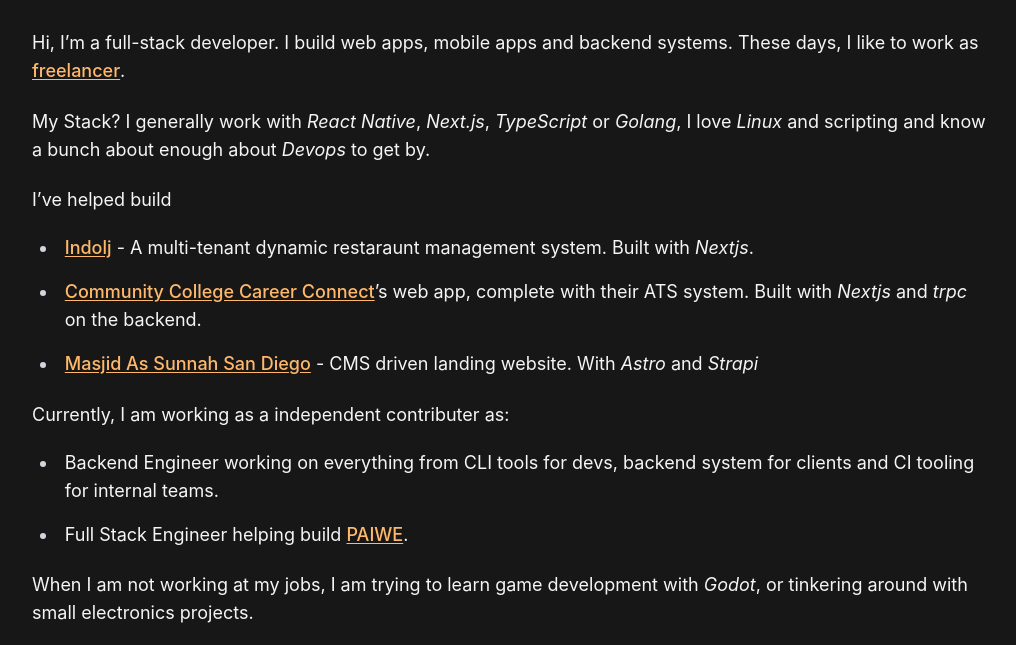
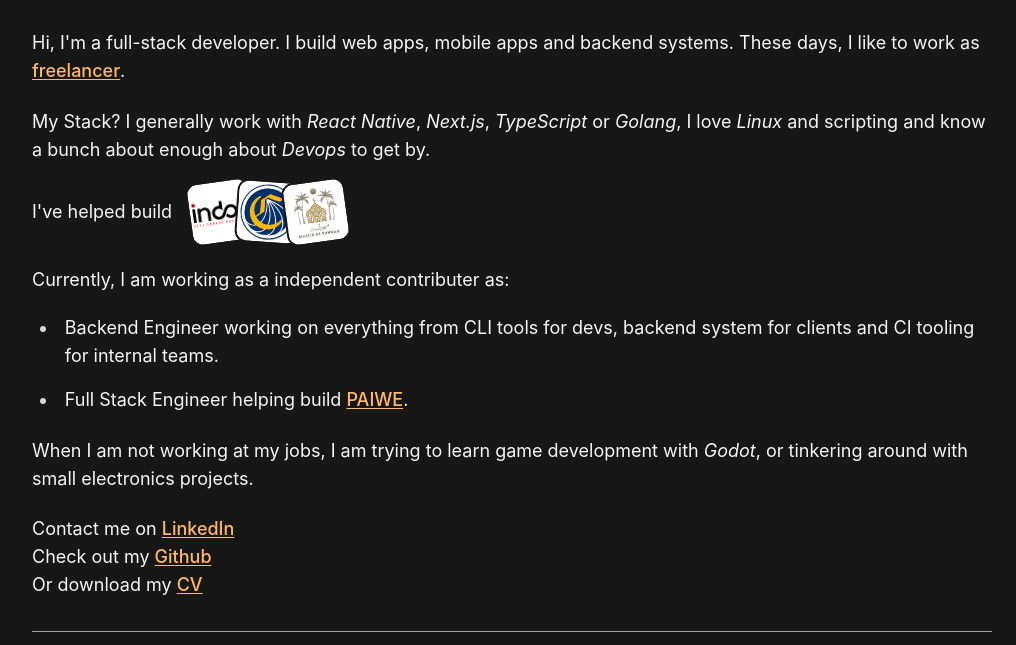
Before and after one commit to abdul-rehman-d/abdul-rehman-d.github.io, an Astro site: page / in a window 1280 px wide. Shown: the part 115-760 px from the top of the page, without its empty margins (128-1144 px from the left). Built offline with nearby package versions, Linux system fonts and the light colour scheme; Astro itself is replaced by a stand-in of ours.

Commit message:
feat: add new projects section

```diff
--- a/astro.config.mjs
+++ b/astro.config.mjs
@@ -2,12 +2,15 @@
 import { defineConfig } from 'astro/config';
 
 import tailwindcss from '@tailwindcss/vite';
+
+import mdx from "@astrojs/mdx";
 
 // https://astro.build/config
 export default defineConfig({
   vite: {
     plugins: [tailwindcss()]
   },
+
   site: process.env.VERCEL === "1" ? (
     process.env.VERCEL_ENV === "production" ?
       `https://${process.env.VERCEL_PROJECT_PRODUCTION_URL}` :
@@ -17,4 +20,6 @@
       "https://abdul-rehman-d.com" :
       "http://localhost:4321"
   ),
+
+  integrations: [mdx()],
 });
--- a/package.json
+++ b/package.json
@@ -9,6 +9,7 @@
     "astro": "astro"
   },
   "dependencies": {
+    "@astrojs/mdx": "^4.3.13",
     "@fontsource/bitcount-grid-double": "^5.2.1",
     "@fontsource/inter": "^5.2.6",
     "@tailwindcss/vite": "^4.1.6",
--- a/src/assets/data.json
+++ /dev/null
@@ -1,6 +0,0 @@
-{
-    "title": "Abdul Rehman",
-    "shortDescription": "I'm a full-stack developer with a focus on frontend engineering and a passion for clean design, smart systems, and solving real-world problems.",
-    "ogImageUrl": "og_image.png",
-    "websiteLink": "https://abdul-rehman-d.com/"
-}
--- /dev/null
+++ b/src/assets/data.ts
@@ -0,0 +1,36 @@
+import indoljImage from "./apps/indolj.png";
+import ccccImage from "./apps/cccc.jpg";
+import massdImage from "./apps/massd.png";
+
+export const SEO_DATA = {
+    title: "Abdul Rehman",
+    shortDescription: "I'm a full-stack developer with a focus on frontend engineering and a passion for clean design, smart systems, and solving real-world problems.",
+    ogImageUrl: "og_image.png",
+    websiteLink: "https://abdul-rehman-d.com/"
+}
+
+export const PROJECTS_DATA = {
+    apps: [
+        {
+            id: "indolj",
+            name: "Indolj",
+            description: "Multi-tenant restaurant management",
+            link: "https://indolj.pk/",
+            image: indoljImage,
+        },
+        {
+            id: "cc-connect",
+            name: "Community College Career Connect",
+            description: "ATS-powered web app",
+            link: "https://www.communitycollegecareerconnect.com/",
+            image: ccccImage,
+        },
+        {
+            id: "masjid",
+            name: "Masjid As Sunnah",
+            description: "CMS-driven Astro + Strapi site",
+            link: "https://www.masjidassunnahsd.com/",
+            image: massdImage,
+        }
+    ]
+}
--- /dev/null
+++ b/src/components/HeroApps.astro
@@ -0,0 +1,37 @@
+---
+import { Image } from "astro:assets";
+import { PROJECTS_DATA } from "../assets/data";
+---
+
+<div class="not-prose flex items-center mb-4">
+  <span class="text-sm sm:text-base lg:text-lg text-neutral-100 mr-4">
+    I've helped build
+  </span>
+  <div class="group flex items-center">
+    {
+      PROJECTS_DATA.apps.map((app, index) => (
+        <div
+          class={`group/item relative ${index === 0 ? "ml-0" : "-ml-4"} transition-all duration-500 ease-out group-hover:ml-2`}
+          aria-label={`${app.name} ${app.description}`}
+        >
+          <div
+            class="flex h-16 w-16 items-center overflow-hidden justify-center rounded-xl border-2 border-neutral-900 transition-transform duration-500 ease-out hover:-translate-y-0.5 cursor-pointer rotate-[var(--tilt)] group-hover:rotate-0"
+            style={`--tilt: ${index % 2 === 0 ? -8 : 4}deg;`}
+          >
+            <Image
+              src={app.image}
+              alt={app.name}
+              width="80"
+              height="80"
+              class="h-full w-full object-contain"
+            />
+          </div>
+          <div class="pointer-events-none absolute left-1/2 top-full z-10 mt-3 w-max -translate-x-1/2 rounded-xl border border-white/10 bg-neutral-950/95 px-3 py-2 text-xs font-medium text-neutral-100 opacity-0 shadow-[0_12px_30px_rgba(15,23,42,0.6)] transition-opacity duration-500 ease-out group-hover/item:opacity-100 hover:opacity-100">
+            <p class="font-semibold text-white">{app.name}</p>
+            <p class="text-neutral-300">{app.description}</p>
+          </div>
+        </div>
+      ))
+    }
+  </div>
+</div>
--- a/src/layouts/RootLayout.astro
+++ b/src/layouts/RootLayout.astro
@@ -1,6 +1,8 @@
 ---
 import "../styles/global.css";
-import data from "../assets/data.json";
+import { SEO_DATA } from "../assets/data";
+
+const data = SEO_DATA;
 
 // Use Astro.site instead of Astro.url
 const site = Astro.site ?? Astro.url;
--- a/src/pages/index.md
+++ b/src/pages/index.mdx
@@ -1,6 +1,8 @@
 ---
 layout: ../layouts/HomeLayout.astro
 ---
+
+import HeroApps from "../components/HeroApps.astro";
 
 Hi, I'm a full-stack developer. I build web apps, mobile apps and backend systems.
 These days, I like to work as [freelancer](https://www.upwork.com/freelancers/abdulrehmandaniyal15).
@@ -9,13 +11,7 @@
 _React Native_, _Next.js_, _TypeScript_ or _Golang_,
 I love _Linux_ and scripting and know a bunch about enough about _Devops_ to get by.
 
-I've helped build
-
-- [Indolj](https://indolj.pk/) - A multi-tenant dynamic restaraunt management system. Built with _Nextjs_.
-- [Community College Career Connect](https://www.communitycollegecareerconnect.com/)'s web app,
-  complete with their ATS system. Built with _Nextjs_ and _trpc_ on the backend.
-- [Masjid As Sunnah San Diego](https://www.masjidassunnahsd.com/) -
-  CMS driven landing website. With _Astro_ and _Strapi_
+<HeroApps />
 
 Currently, I am working as a independent contributer as:
 - Backend Engineer working on everything from CLI tools for devs, backend system for
```
Also changed, not shown: tsconfig.json (+11 -2 lines), src/assets/apps/cccc.jpg (added), src/assets/apps/indolj.png (added), src/assets/apps/massd.png (added), 1 other file.
